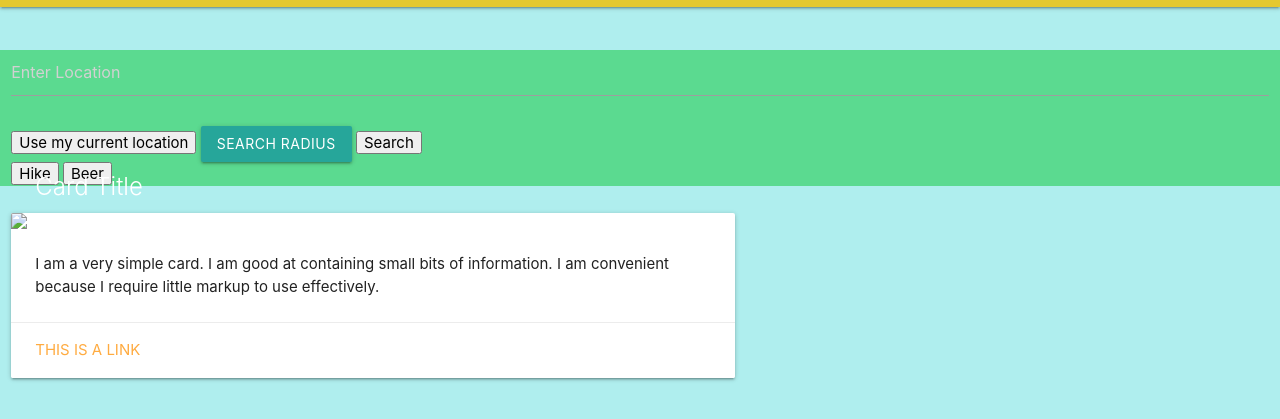
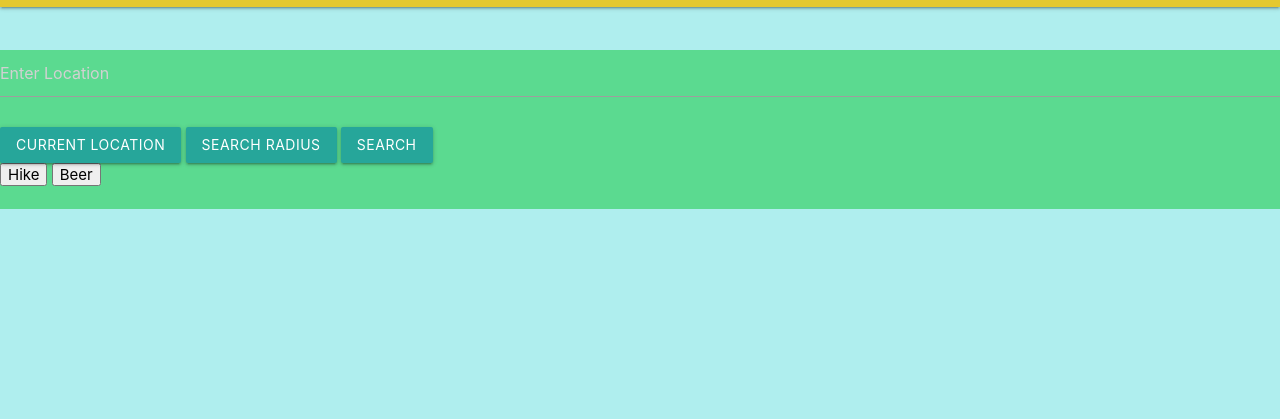
Before and after one commit to clubkemp/freshair, a plain HTML site: page index.html in a window 1280 px wide. Shown: the part 57-476 px from the top of the page. Drawn offline with nearby package versions, Linux system fonts and the light colour scheme.

Commit message:
searchBarUpdate

```diff
--- a/index.html
+++ b/index.html
@@ -28,29 +28,29 @@
 
     <div class="row user-input-container">
 
-        <div class="col s12 search-area">
             <!-- Search Input -->
-            <form class="pure-form">
+            <div class="col 6"></div>
+            <form class="form">
                 <input type="text" id="location-input"placeholder="Enter Location" class="location-search"/>
             </form>
             <br>
 
             <!-- Current Location -->
-            <button type="submit" id="currentLocation"class="pure-button">Use my current location</button>
-
+                   <button class="btn waves-effect waves-light" type="submit" name="action" id="currentLocation">Current Location</button>
             <!-- Radius Dropdown Trigger -->
             <a class='dropdown-trigger btn' href='#' data-target='dropdown1'>Search radius</a>
 
              <!-- Radius Dropdown Structure -->
              <ul id='dropdown1' class='dropdown-content'>
-                 <li><a href="#!">2 Miles</a></li>
-                 <li><a href="#!">5 Miles</a></li>
-                 <li><a href="#!">10 Miles</a></li>
-                 <li><a href="#!">15 Miles</a></li>
+                 <li><a href="#!" id="2M">2 Miles</a></li>
+                 <li><a href="#!" id="5M">5 Miles</a></li>
+                 <li><a href="#!" id="10M">10 Miles</a></li>
+                 <li><a href="#!" id="15M">15 Miles</a></li>
              </ul>
 
             <!-- Search Button -->
-            <button type="submit" id="search-btn" class="pure-button">Search</button>
+
+            <button class="btn waves-effect waves-light" type="submit" name="action" id="search-btn">Search</button>
 
             <div class="search-type">
                 <!-- Hike Selector -->
@@ -61,7 +61,7 @@
                     <!-- add class "pure-button-active" to selected target -->
                 </div>
             </div>
-        </div>
+
 
         <br>
     </div>
@@ -71,16 +71,8 @@
             <div class="row">
                 <div class="col s12 m7">
                   <div class="card">
-                    <div class="card-image">
-                      <img src="images/sample-1.jpg">
-                      <span class="card-title">Card Title</span>
-                    </div>
-                    <div class="card-content">
-                      <p>I am a very simple card. I am good at containing small bits of information.
-                      I am convenient because I require little markup to use effectively.</p>
-                    </div>
-                    <div class="card-action">
-                      <a href="#">This is a link</a>
+
+
                     </div>
                   </div>
                 </div>
```
